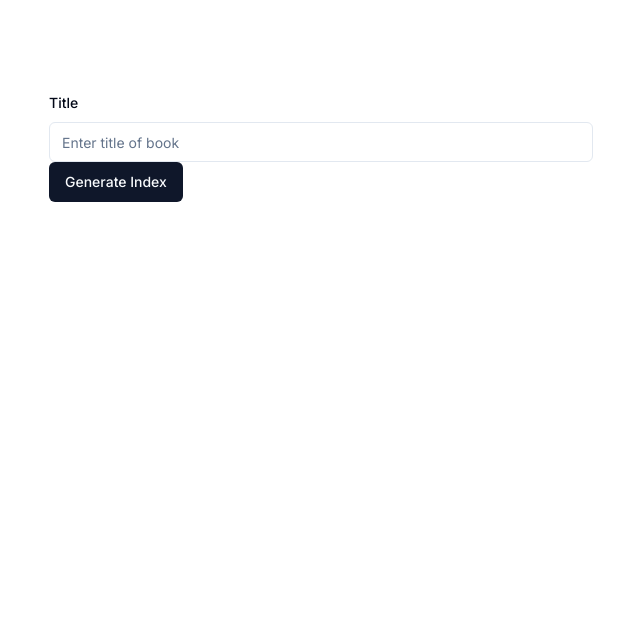
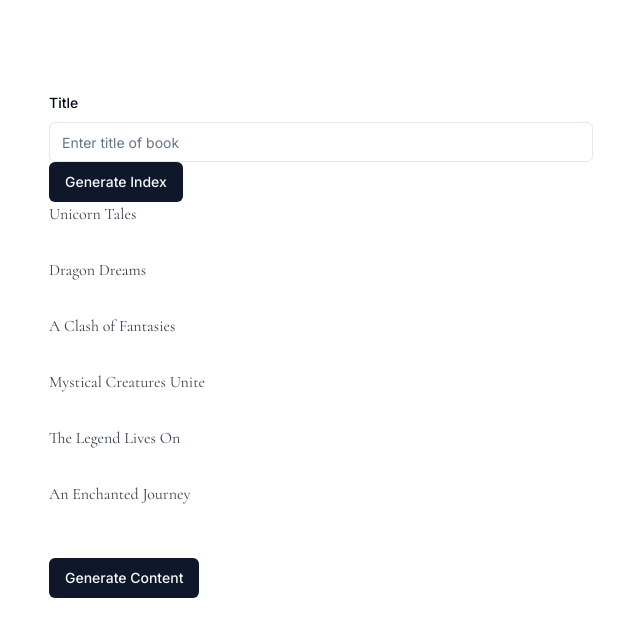
Before and after one commit to vishwajeetraj11/hackout, a Next.js app: page / in a window 1280 px wide. Shown: the top 636 px of the page, without its empty margins (47-687 px from the left). Built offline with nearby package versions, Linux system fonts and the light colour scheme.

Commit message:
drag and drop added

```diff
--- a/src/app/page.tsx
+++ b/src/app/page.tsx
@@ -8,36 +8,35 @@ import ChapterGenerate from "@/components/GenerateChapter";
 import { Button } from "@/components/ui/button";
 import { useMutation } from "@tanstack/react-query";
 
-import { closestCenter, DndContext } from "@dnd-kit/core";
-import { SortableContext, useSortable, verticalListSortingStrategy } from "@dnd-kit/sortable";
-import { CSS } from "@dnd-kit/utilities";
 
 type Props = {};
 
 // const SortableChapter = ({chapter}) => {
-//   const {
-//     attributes,
-//     listeners,
-//     setNodeRef,
-//     transform,
-//     transition
-//   } = useSortable({ id: chapter })
-//   const style = {
-//     transition,
-//     transform: CSS.Transform.toString(transform),
-//   };
+  // const {
+  //   attributes,
+  //   listeners,
+  //   setNodeRef,
+  //   transform,
+  //   transition
+  // } = useSortable({ id: chapter })
+  // const style = {
+  //   transition,
+  //   transform: CSS.Transform.toString(transform),
+  // };
 
 //   return (
-//       <div ref={setNodeRef} style={style} {...attributes} {...listeners} className="mb-3 font-normal text-gray-700 dark:text-gray-400y">
-//         {chapter}
-//       </div>
+      // <div ref={setNodeRef} style={style} {...attributes} {...listeners} className="mb-3 font-normal text-gray-700 dark:text-gray-400y">
+      //   {chapter}
+      // </div>
 //     )
 // }
 
 const GenerateIndex = (props: Props) => {
   const [title, setTitle] = React.useState("");
 
-  const [chapters, setChapters] = React.useState([
+  // const [chapters, setChapters] = React.useState();
+
+  const [chapterTitles, setIndexes] = React.useState<{ content: string }[]>([
       {
           "content": "Unicorn Tales"
       },
@@ -57,8 +56,6 @@ const GenerateIndex = (props: Props) => {
           "content": "An Enchanted Journey"
       }
   ]);
-
-  const [chapterTitles, setIndexes] = React.useState<{ content: string }[]>([]);
   const [completedChapters, setCompletedChapters] = useState<string[]>([]);
   const [shouldFetchContent, setShouldFetchContent] = useState(false);
 
@@ -141,6 +138,7 @@ const GenerateIndex = (props: Props) => {
             ebookTitle={title}
             chapterTitles={chapterTitles}
             onDelete={onDelete}
+            setIndexes={setIndexes}
           />
         ) : null}
       </div>
--- a/src/components/ChapterCard.tsx
+++ b/src/components/ChapterCard.tsx
@@ -5,6 +5,9 @@ import { Eye, Loader, RefreshCcw, XCircle } from "lucide-react";
 import { Cormorant } from "next/font/google";
 import Link from "next/link";
 import React from "react";
+
+import { CSS } from "@dnd-kit/utilities";
+import { useSortable } from "@dnd-kit/sortable";
 
 const cormorant = Cormorant({ subsets: ["latin"] });
 
@@ -24,6 +27,13 @@ const ChapterCard = ({
   setCompletedChapters,
   onDelete,
 }: Props) => {
+
+  const { attributes, listeners, setNodeRef, transform, transition } = useSortable({ id: chapter })
+  const style = {
+    transition,
+    transform: CSS.Transform.toString(transform),
+  };
+
   const { data, isSuccess, isLoading, refetch, isFetched, isRefetching } =
     useQuery({
       queryKey: ["Chapter Content", ebookTitle, chapter.content],
@@ -46,7 +56,9 @@ const ChapterCard = ({
 
   return (
     <div className="flex items-center justify-between mb-5 last:mb-0">
-      <p className={cn(cormorant.className)}>{chapter.content}</p>
+      <div ref={setNodeRef} style={style} {...attributes} {...listeners} className="mb-3 font-normal text-gray-700 dark:text-gray-400y">
+        <p className={cn(cormorant.className)}>{chapter.content}</p>
+      </div>
       <div className="ml-auto flex gap-2">
         {(isLoading || isRefetching) && <Loader />}
         {isSuccess && !isRefetching && (
--- a/src/components/GenerateChapter.tsx
+++ b/src/components/GenerateChapter.tsx
@@ -2,6 +2,10 @@
 import React from "react";
 import ChapterCard from "./ChapterCard";
 import { Button } from "./ui/button";
+
+import { SortableContext, useSortable, verticalListSortingStrategy, arrayMove } from "@dnd-kit/sortable";
+import { closestCenter, DndContext } from "@dnd-kit/core";
+import { CSS } from "@dnd-kit/utilities";
 
 type Props = {
   chapterTitles: { content: string }[];
@@ -11,6 +15,9 @@ type Props = {
   setShouldFetchContent: React.Dispatch<React.SetStateAction<boolean>>;
   shouldFetchContent: boolean;
   onDelete: (chapterTitle: string) => void;
+  setIndexes: React.Dispatch<React.SetStateAction<{
+    content: string;
+}[]>>
 };
 
 const ChapterGenerate = (props: Props) => {
@@ -22,10 +29,26 @@ const ChapterGenerate = (props: Props) => {
     setShouldFetchContent,
     shouldFetchContent,
     onDelete,
+    setIndexes
   } = props;
+
+  const onDragEnd = (event) => {
+    console.log("onDragEnd", event);
+    const { active, over } = event;
+      if (active.id === over.id) {
+        return;
+      }
+      setIndexes((chapterTitles) => {
+        const oldIndex = chapterTitles.findIndex((chapter) => chapter.id === active.id);
+        const newIndex = chapterTitles.findIndex((chapter) => chapter.id === over.id);
+        return arrayMove(chapterTitles, oldIndex, newIndex);
+      });
+  };
 
   return (
     <>
+     <DndContext collisionDetection={closestCenter} onDragEnd={onDragEnd}>
+        <SortableContext items={chapterTitles} strategy={verticalListSortingStrategy}>
           {chapterTitles.map((chapter, i) => {
             return (
               <ChapterCard
@@ -39,6 +62,8 @@ const ChapterGenerate = (props: Props) => {
               />
             );
           })}
+        </SortableContext>
+      </DndContext>
       <Button
         variant={"default"}
         className="mt-5"
```
Lines whose indentation alone changed are shown as unchanged.
